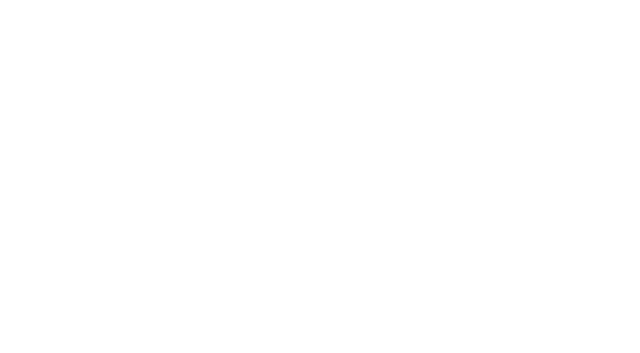
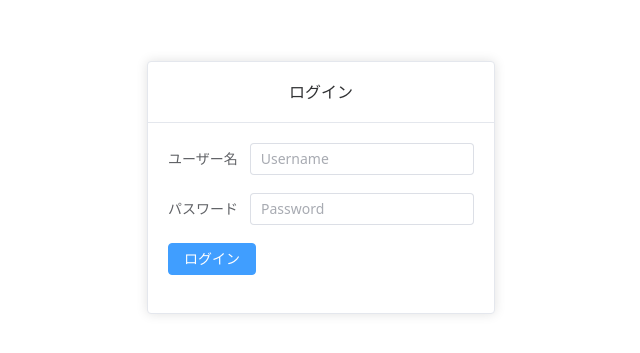
Before and after one commit to fumihiko-kariya27/TrainingFrontEnd, a Vue app: page /login in a window 1280 px wide. Before the commit this address had no page. Shown: the part 213-566 px from the top of the page, without its empty margins (319-959 px from the left). Built offline with nearby package versions, Linux system fonts and the light colour scheme.

Commit message:
ログイン機能の追加

```diff
--- /dev/null
+++ b/src/page/auth/Login.vue
@@ -0,0 +1,48 @@
+<script setup>
+import { ref } from 'vue';
+import { useAuthStore } from '@/stores/authStore';
+
+const authStore = useAuthStore();
+const username = ref('');
+const password = ref('');
+const loading = ref(false);
+const error = ref(null);
+
+const handleLogin = async () => {
+  loading.value = true;
+  error.value = null;
+  try {
+    await authStore.login(username.value, password.value);
+  } catch (e) {
+    error.value = 'ログインに失敗しました。ユーザー名またはパスワードを確認してください。';
+    console.error(e);
+  } finally {
+    loading.value = false;
+  }
+};
+</script>
+<template>
+  <div class="flex items-center justify-center min-h-screen bg-gray-100">
+    <el-card class="w-full max-w-md shadow-lg">
+      <template #header>
+        <div class="text-center">
+          <h2 class="text-2xl font-bold text-gray-800">ログイン</h2>
+        </div>
+      </template>
+      <el-form @submit.prevent="handleLogin">
+        <el-form-item label="ユーザー名">
+          <el-input v-model="username" placeholder="Username" />
+        </el-form-item>
+        <el-form-item label="パスワード">
+          <el-input v-model="password" type="password" placeholder="Password" show-password />
+        </el-form-item>
+        <el-alert v-if="error" :title="error" type="error" show-icon class="mb-4" />
+        <el-form-item>
+          <el-button type="primary" @click="handleLogin" :loading="loading" class="w-full">
+            ログイン
+          </el-button>
+        </el-form-item>
+      </el-form>
+    </el-card>
+  </div>
+</template>
--- /dev/null
+++ b/src/repositories/authRepository.js
@@ -0,0 +1,22 @@
+import { postRequest } from '../api/apiClient.js';
+
+/**
+ * ログインAPIを呼び出します。
+ * @param {string} userid - ユーザーID
+ * @param {string} password - パスワード
+ * @returns {Promise<Object>} - 認証レスポンス
+ */
+async function login(userId, password) {
+  try {
+    const response = await postRequest('/login', {
+      userId,
+      password,
+    });
+    return response;
+  } catch (error) {
+    console.error('Login failed:', error);
+    throw error;
+  }
+}
+
+export default { login };
--- a/src/router/router.js
+++ b/src/router/router.js
@@ -1,31 +1,43 @@
 import { createRouter, createWebHistory } from 'vue-router';
+import { useAuthStore } from '@/stores/authStore';
 
 const routes = [
   {
     path: '/',
     name: 'home',
     component: () => import('../page/home/Home.vue'),
+    meta: { requiresAuth: true },
+  },
+  {
+    path: '/login',
+    name: 'login',
+    component: () => import('../page/auth/Login.vue'),
+    meta: { requiresAuth: false },
   },
   {
     path: '/users',
     name: 'users',
     component: () => import('../page/user/UserTable.vue'),
+    meta: { requiresAuth: true },
   },
   {
     path: '/training',
     name: 'training',
     component: () => import('../page/training/Training.vue'),
+    meta: { requiresAuth: true },
   },
   {
     path: '/trainingHistory',
     name: 'trainingHistory',
     component: () => import('../page/training/TrainingHistories.vue'),
+    meta: { requiresAuth: true }, // 認証が必要
   },
   {
     path: '/training/:trainingCode',
     name: 'trainingDetail',
     component: () => import('../page/training/TrainingDetail.vue'),
     props: true,
+    meta: { requiresAuth: true },
   },
 ];
 
@@ -34,4 +46,21 @@ const router = createRouter({
   routes,
 });
 
+router.beforeEach((to, from, next) => {
+  const authStore = useAuthStore();
+
+  const requiresAuth = to.matched.some((record) => record.meta.requiresAuth);
+
+  if (requiresAuth && !authStore.isAuthenticated) {
+    // 認証が必要なページに未認証でアクセスした場合、ログインページにリダイレクト
+    next({ name: 'login' });
+  } else if (to.name === 'login' && authStore.isAuthenticated) {
+    // 認証済みのユーザーがログインページにアクセスした場合、ホームページにリダイレクト
+    next({ name: 'home' });
+  } else {
+    // それ以外の場合はナビゲーションを許可
+    next();
+  }
+});
+
 export default router;
--- /dev/null
+++ b/src/stores/authStore.js
@@ -0,0 +1,52 @@
+import { defineStore } from 'pinia';
+import { ref, computed } from 'vue';
+import authRepository from '@/repositories/authRepository';
+import router from '@/router/router';
+
+export const useAuthStore = defineStore('auth', () => {
+  const accessToken = ref(localStorage.getItem('accessToken') || null);
+  const user = ref(JSON.parse(localStorage.getItem('user')) || null);
+
+  const isAuthenticated = computed(() => !!accessToken.value);
+
+  /**
+   * ログイン処理
+   * @param {string} username
+   * @param {string} password
+   */
+  async function login(username, password) {
+    try {
+      const data = await authRepository.login(username, password);
+      accessToken.value = data.accessToken;
+      user.value = data.user;
+
+      localStorage.setItem('accessToken', data.accessToken);
+      localStorage.setItem('user', JSON.stringify(data.user));
+
+      // 認証完了後はホームページへリダイレクト
+      router.push('/');
+    } catch (error) {
+      console.error('Failed to login:', error);
+      throw error;
+    }
+  }
+
+  /**
+   * ログアウト処理
+   */
+  function logout() {
+    accessToken.value = null;
+    user.value = null;
+    localStorage.removeItem('accessToken');
+    localStorage.removeItem('user');
+    router.push('/login');
+  }
+
+  return {
+    accessToken,
+    user,
+    isAuthenticated,
+    login,
+    logout,
+  };
+});
```
